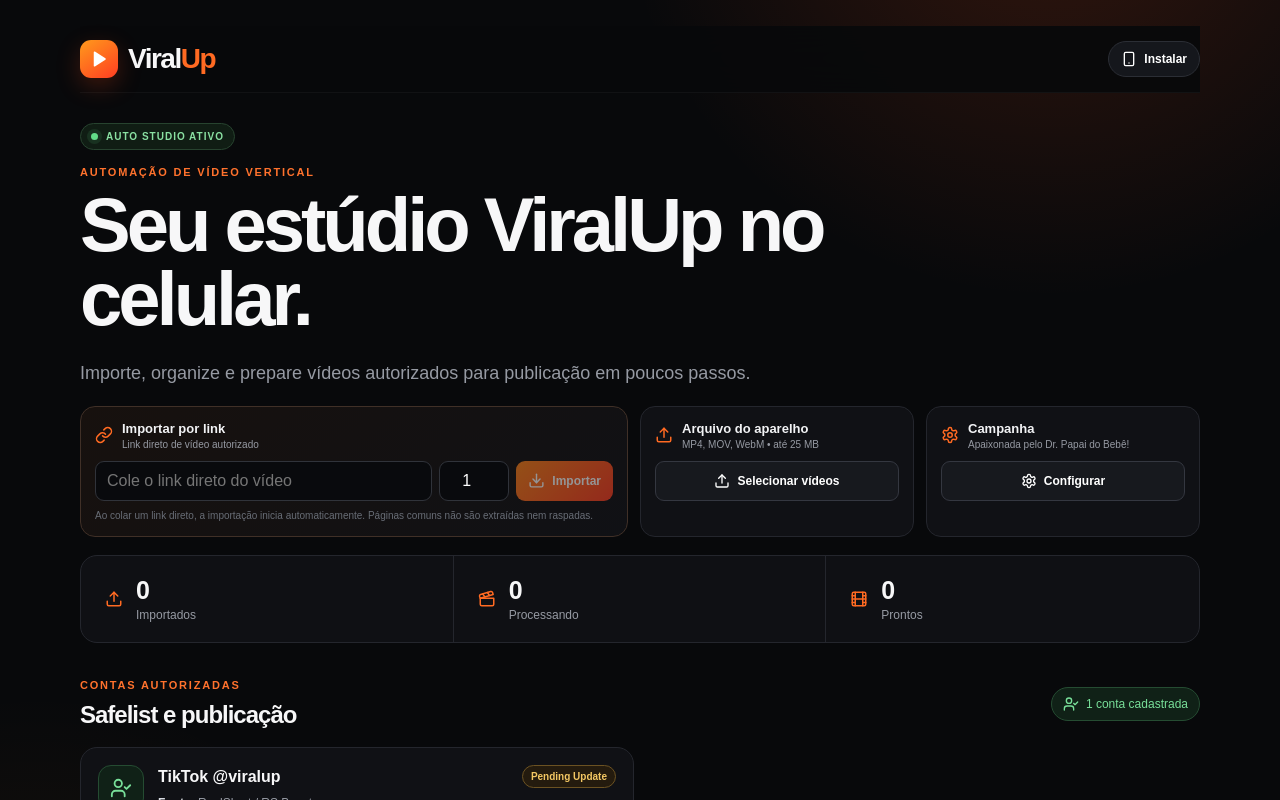
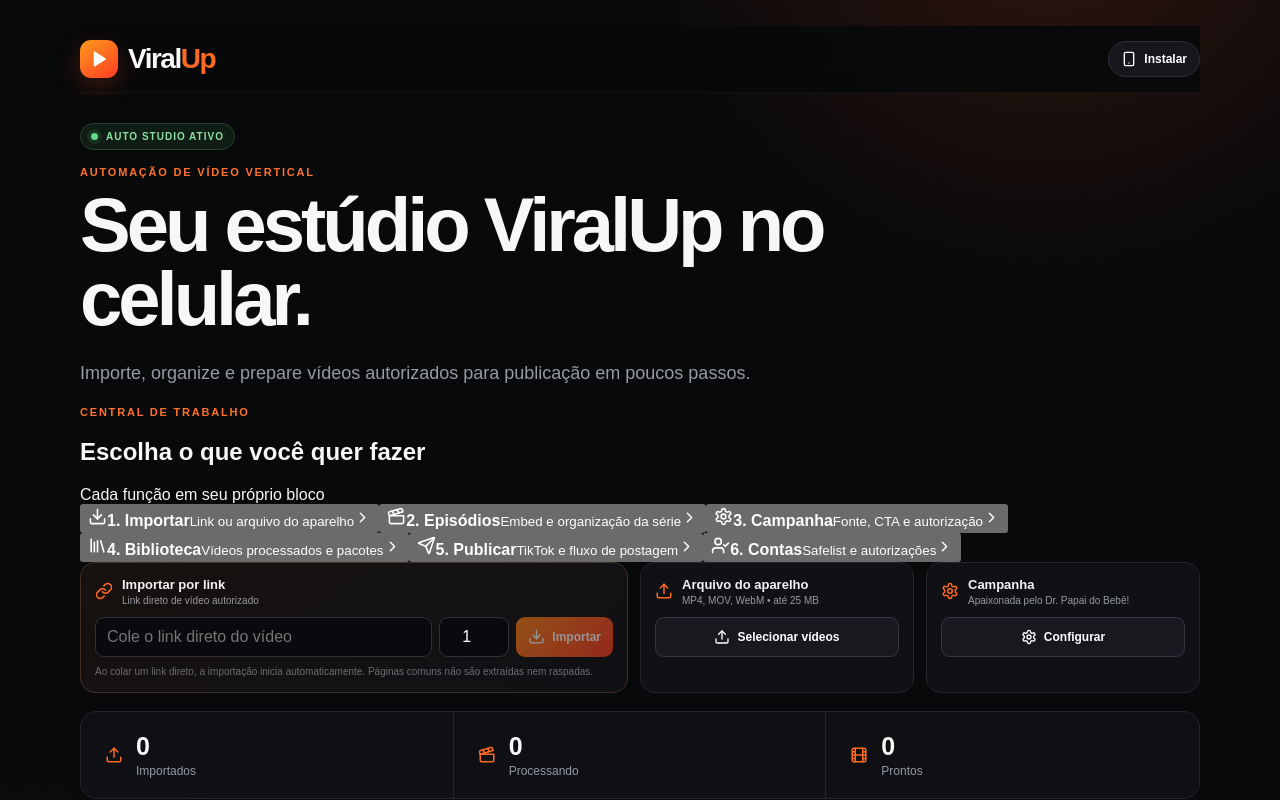
Before and after one commit to classivel1/viralup-app, a Next.js app: page / in a window 1280 px wide. Shown: the top 800 px of the page. Built offline with nearby package versions, Linux system fonts and the light colour scheme.

Commit message:
Organize ViralUp into functional dashboard blocks

```diff
--- a/app/page.js
+++ b/app/page.js
@@ -4,7 +4,7 @@ import { useEffect, useMemo, useRef, useState } from "react";
 import JSZip from "jszip";
 import {
   BadgeCheck, Clapperboard, Copy, Download, ExternalLink, Film, Home as HomeIcon, Image as ImageIcon,
-  Library, Link as LinkIcon, Package, Play, Plus, Send, Settings, ShieldCheck, Smartphone,
+  ChevronRight, Library, Link as LinkIcon, Package, Play, Plus, Send, Settings, ShieldCheck, Smartphone,
   Trash2, Upload, UserCheck, Video, Zap
 } from "lucide-react";
 
@@ -585,7 +585,50 @@ export default function Home() {
         <input ref={inputRef} hidden type="file" accept="video/*" multiple onChange={onFiles}/>
       </section>
 
-      <section className="quickBlocks" aria-label="Ações principais">
+      <section className="moduleHub" aria-label="Blocos funcionais">
+        <div className="moduleHubHead">
+          <div>
+            <p className="eyebrow">CENTRAL DE TRABALHO</p>
+            <h2>Escolha o que você quer fazer</h2>
+          </div>
+          <span className="moduleHint">Cada função em seu próprio bloco</span>
+        </div>
+
+        <div className="moduleGrid">
+          <button type="button" onClick={()=>goTo("importar")} className="moduleCard">
+            <span className="moduleIcon"><Download size={19}/></span>
+            <span><strong>1. Importar</strong><small>Link ou arquivo do aparelho</small></span>
+            <ChevronRight size={17}/>
+          </button>
+          <button type="button" onClick={()=>goTo("episodios")} className="moduleCard">
+            <span className="moduleIcon"><Clapperboard size={19}/></span>
+            <span><strong>2. Episódios</strong><small>Embed e organização da série</small></span>
+            <ChevronRight size={17}/>
+          </button>
+          <button type="button" onClick={()=>goTo("automacao")} className="moduleCard">
+            <span className="moduleIcon"><Settings size={19}/></span>
+            <span><strong>3. Campanha</strong><small>Fonte, CTA e autorização</small></span>
+            <ChevronRight size={17}/>
+          </button>
+          <button type="button" onClick={()=>goTo("biblioteca")} className="moduleCard">
+            <span className="moduleIcon"><Library size={19}/></span>
+            <span><strong>4. Biblioteca</strong><small>Vídeos processados e pacotes</small></span>
+            <ChevronRight size={17}/>
+          </button>
+          <button type="button" onClick={()=>goTo("publicacao")} className="moduleCard">
+            <span className="moduleIcon"><Send size={19}/></span>
+            <span><strong>5. Publicar</strong><small>TikTok e fluxo de postagem</small></span>
+            <ChevronRight size={17}/>
+          </button>
+          <button type="button" onClick={()=>goTo("contas")} className="moduleCard">
+            <span className="moduleIcon"><UserCheck size={19}/></span>
+            <span><strong>6. Contas</strong><small>Safelist e autorizações</small></span>
+            <ChevronRight size={17}/>
+          </button>
+        </div>
+      </section>
+
+      <section className="quickBlocks" id="importar" aria-label="Ações principais">
         <article className="quickBlock primaryQuick">
           <div className="quickBlockTitle"><LinkIcon size={18}/><div><strong>Importar por link</strong><span>Link direto de vídeo autorizado</span></div></div>
           <div className="urlImportRow">
@@ -637,7 +680,7 @@ export default function Home() {
         <article><Film size={18}/><div><strong>{stats.ready}</strong><span>Prontos</span></div></article>
       </section>
 
-      <section className="section" id="contas">
+      <section className="section functionalSection" id="contas">
         <div className="sectionHeading">
           <div><p className="eyebrow">CONTAS AUTORIZADAS</p><h2>Safelist e publicação</h2></div>
           <span className="safeBadge ok"><UserCheck size={16}/> {accounts.length} conta cadastrada</span>
@@ -661,7 +704,7 @@ export default function Home() {
         </div>
       </section>
 
-      <section className="section" id="automacao">
+      <section className="section functionalSection" id="automacao">
         <div className="sectionHeading">
           <div><p className="eyebrow">MODO AUTOMÁTICO</p><h2>Padrão da campanha</h2></div>
           <span className={configured ? "safeBadge ok" : "safeBadge"}><ShieldCheck size={16}/> {configured ? "Configurado" : "Falta autorização"}</span>
@@ -713,7 +756,8 @@ export default function Home() {
           </div>
 
           {settings.source === "ReelShort / RS Boost" && (
-            <div className="remoteSourcePanel">
+            <div className="remoteSourcePanel modulePanel" id="episodios">
+              <div className="blockKicker">BLOCO 2 • EPISÓDIOS</div>
               <div>
                 <strong>Player oficial ReelShort</strong>
                 <span>O episódio fica incorporado no ViralUp sem baixar o arquivo de vídeo.</span>
@@ -816,7 +860,7 @@ export default function Home() {
         </section>
       )}
 
-      <section className="section" id="biblioteca">
+      <section className="section functionalSection" id="biblioteca">
         <div className="sectionHeading"><div><p className="eyebrow">BIBLIOTECA</p><h2>Pacotes prontos para publicar</h2></div></div>
 
         {library.length === 0 ? (
@@ -860,7 +904,7 @@ export default function Home() {
         )}
       </section>
 
-      <section className="publishNote">
+      <section className="publishNote functionalSection" id="publicacao">
         <Send size={20}/>
         <div>
           <strong>Publicação preparada para o TikTok</strong>
@@ -871,7 +915,7 @@ export default function Home() {
       <nav className="mobileNav" aria-label="Navegação principal">
         <button type="button" onClick={()=>goTo("inicio")}><HomeIcon size={20}/><span>Início</span></button>
         <button type="button" onClick={()=>goTo("biblioteca")}><Library size={20}/><span>Biblioteca</span></button>
-        <button className="navCreate" type="button" onClick={pickFiles}><Plus size={25}/></button>
+        <button className="navCreate" type="button" onClick={()=>goTo("importar")}><Plus size={25}/></button>
         <button type="button" onClick={()=>goTo("automacao")}><Settings size={20}/><span>Automação</span></button>
         <button type="button" onClick={()=>goTo("contas")}><UserCheck size={20}/><span>Contas</span></button>
       </nav>
```
